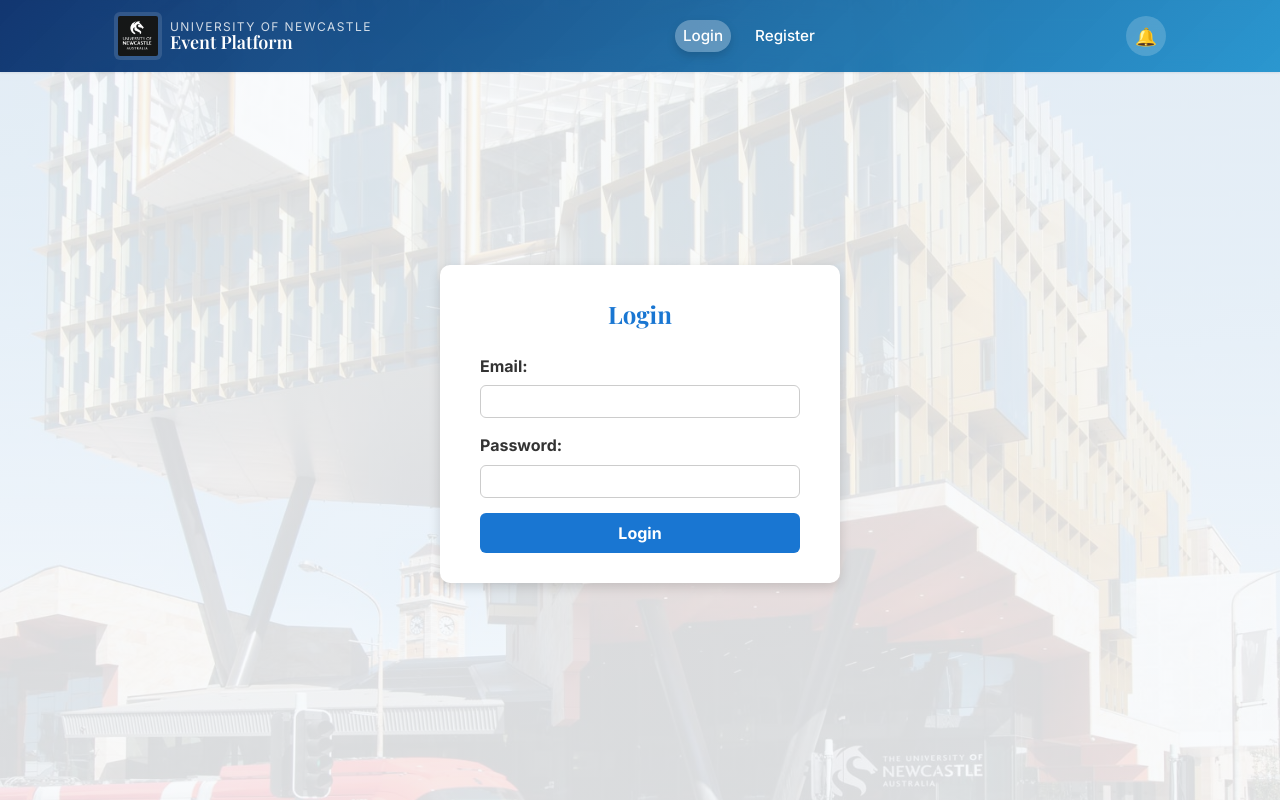
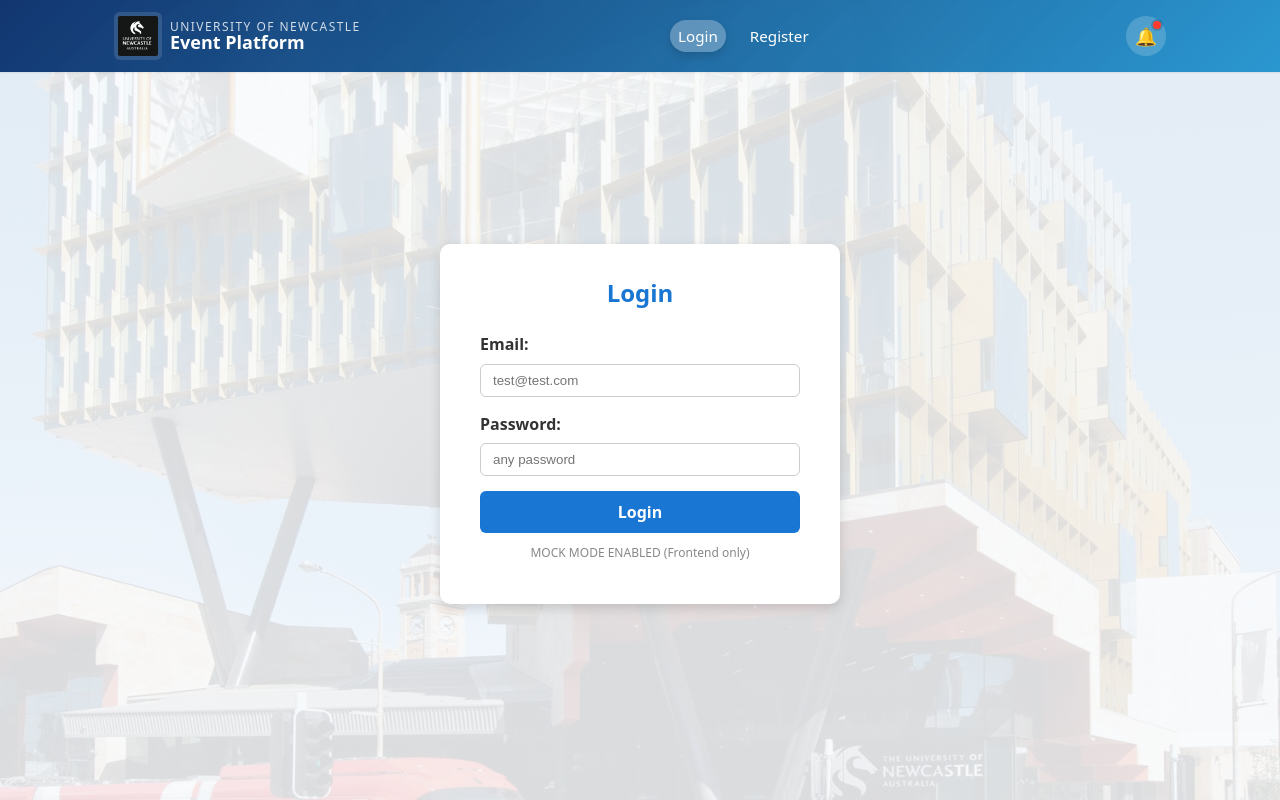
Before and after one commit to akxndj/uon_project, a React (Create React App) app: page /login in a window 1280 px wide. Built offline with nearby package versions, Linux system fonts and the light colour scheme.

Commit message:
notificarion

```diff
--- a/src/components/Navbar.css
+++ b/src/components/Navbar.css
@@ -243,3 +243,87 @@
     height: 36px;
   }
 }
+
+/* =========================
+   Notifications (Dropdown)
+   ========================= */
+
+.notification-wrapper {
+  position: relative;
+}
+
+/* red dot on bell */
+.notification-dot {
+  position: absolute;
+  top: 5px;
+  right: 5px;
+  width: 8px;
+  height: 8px;
+  background: #ff3b30;
+  border-radius: 50%;
+  box-shadow: 0 0 0 2px rgba(0,0,0,0.15);
+}
+
+/* dropdown container */
+.notification-dropdown {
+  position: absolute;
+  right: 0;
+  top: 44px;
+  width: 320px;
+  background: #fff;
+  color: #0f172a; /* ✅ 关键：覆盖 header 的 white */
+  box-shadow: 0 10px 25px rgba(0,0,0,0.15);
+  border-radius: 12px;
+  overflow: hidden;
+  z-index: 1000;
+}
+
+/* each notification block */
+.notification-item {
+  padding: 14px 16px;
+  cursor: pointer;
+  transition: background 0.2s;
+  border-bottom: 1px solid rgba(148, 163, 184, 0.25);
+  color: #0f172a;
+}
+
+.notification-item:hover {
+  background: #f5f7fa;
+}
+
+.notification-item.unread {
+  background: #eef6ff;
+}
+
+/* ✅ 主标题：更突出 */
+.notification-title {
+  font-size: 0.95rem;
+  font-weight: 600;
+  color: #0f172a;
+  margin-bottom: 4px;
+  line-height: 1.3;
+}
+
+/* ✅ 次信息：From Admin · Tech Conference 2026 更小更淡 */
+.notification-meta {
+  font-size: 0.75rem;
+  color: #64748b;
+  line-height: 1.4;
+}
+
+/* optional: meta parts */
+.notification-meta .source {
+  color: #475569;
+  font-weight: 500;
+}
+
+.notification-meta .event {
+  color: #94a3b8;
+  font-weight: 500;
+}
+
+.notification-empty {
+  padding: 20px;
+  text-align: center;
+  color: #64748b;
+}
--- a/src/components/Navbar.js
+++ b/src/components/Navbar.js
@@ -34,6 +34,9 @@ const Navbar = () => {
   const navigate = useNavigate();
   const [role, setRole] = useState(() => localStorage.getItem("role"));
 
+  const [showDropdown, setShowDropdown] = useState(false);
+  const [notifications, setNotifications] = useState([]);
+
   useEffect(() => {
     const syncRole = () => setRole(localStorage.getItem("role"));
     syncRole();
@@ -43,6 +46,28 @@ const Navbar = () => {
       window.removeEventListener("storage", syncRole);
       window.removeEventListener("focus", syncRole);
     };
+  }, []);
+
+  // 🔥 模拟通知数据（之后可改成后端 fetch）
+  useEffect(() => {
+    const demoNotifications = [
+      {
+        id: 1,
+        message: "Your event has been approved",
+        sender: "Admin",
+        eventTitle: "Tech Conference 2026",
+        isRead: false,
+      },
+      {
+        id: 2,
+        message: "New user registered for your event",
+        sender: "System",
+        eventTitle: "AI Workshop",
+        isRead: false,
+      },
+    ];
+
+    setNotifications(demoNotifications);
   }, []);
 
   const links = useMemo(() => {
@@ -59,6 +84,16 @@ const Navbar = () => {
   const headerClass = `site-header ${
     role ? roleThemes[role] : roleThemes.guest
   }`;
+
+  const unreadCount = notifications.filter(n => !n.isRead).length;
+
+  const markAsRead = (id) => {
+    setNotifications(prev =>
+      prev.map(n =>
+        n.id === id ? { ...n, isRead: true } : n
+      )
+    );
+  };
 
   return (
     <header className={headerClass}>
@@ -97,14 +132,47 @@ const Navbar = () => {
               Create Event
             </button>
           )}
-          <button
-            type="button"
-            className="icon-btn"
-            aria-label="Notifications"
-            title="Notifications"
+
+          {/* 🔔 通知系统 */}
+          <div
+            className="notification-wrapper"
+            onMouseEnter={() => setShowDropdown(true)}
+            onMouseLeave={() => setShowDropdown(false)}
           >
-            🔔
-          </button>
+            <button className="icon-btn">
+              🔔
+              {unreadCount > 0 && (
+                <span className="notification-dot"></span>
+              )}
+            </button>
+
+            {showDropdown && (
+              <div className="notification-dropdown">
+                {notifications.length === 0 ? (
+                  <div className="notification-empty">
+                    No notifications
+                  </div>
+                ) : (
+                  notifications.map(item => (
+                    <div
+                      key={item.id}
+                      className={`notification-item ${
+                        item.isRead ? "" : "unread"
+                      }`}
+                      onMouseEnter={() => markAsRead(item.id)}
+                      onClick={() => navigate("/notifications")}
+                    >
+                      <strong>{item.message}</strong>
+                      <div className="notification-meta">
+                        From {item.sender} · {item.eventTitle}
+                      </div>
+                    </div>
+                  ))
+                )}
+              </div>
+            )}
+          </div>
+
           {role ? (
             <button
               type="button"
--- a/src/index.css
+++ b/src/index.css
@@ -13,9 +13,11 @@
   --color-danger: #dc2626;
   --color-info: #0284c7;
 
-  --font-heading: "Playfair Display", serif;
-  --font-body: "Inter", system-ui, -apple-system, BlinkMacSystemFont,
-    "Segoe UI", sans-serif;
+  --font-heading: system-ui, -apple-system, BlinkMacSystemFont,
+  "Segoe UI", Arial, sans-serif;
+
+  --font-body: system-ui, -apple-system, BlinkMacSystemFont,
+  "Segoe UI", Arial, sans-serif;
 
   --radius-sm: 6px;
   --radius-md: 12px;
--- a/src/pages/Login.js
+++ b/src/pages/Login.js
@@ -2,42 +2,79 @@ import React, { useState } from "react";
 import { useNavigate } from "react-router-dom";
 import "../styles/user.css";
 
+/**
+ * Frontend MOCK switch
+ * true  = use mock login (NO backend / NO MongoDB)
+ * false = use real backend API
+ */
+const USE_MOCK = true;
+
 function Login() {
-  // Username and password state
   const [email, setEmail] = useState("");
   const [password, setPassword] = useState("");
   const navigate = useNavigate();
 
-  // Handle login form submit
   const handleLogin = async (e) => {
     e.preventDefault();
 
-    const response = await fetch("http://localhost:9999/api/login",
-      {method: "POST",
-      headers: {"Content-Type": "application/json"},
-      body: JSON.stringify({email, password})
+    /* =========================
+       MOCK LOGIN (Frontend Only)
+       ========================= */
+    if (USE_MOCK) {
+      // You can change role to: "admin" | "organizer" | "user"
+      const mockUser = {
+        id: "u1",
+        email: email || "mock@test.com",
+        name: "Mock User",
+        role: "user",
+      };
+
+      localStorage.setItem("token", "mock-token");
+      localStorage.setItem("user", JSON.stringify(mockUser));
+      localStorage.setItem("role", mockUser.role);
+
+      console.log("MOCK LOGIN:", mockUser);
+
+      alert("Login Successful (MOCK)");
+
+      // Redirect based on role (optional)
+      if (mockUser.role === "admin") navigate("/admin");
+      else if (mockUser.role === "organizer") navigate("/organizer");
+      else navigate("/home");
+
+      return;
+    }
+
+    /* =========================
+       REAL BACKEND LOGIN
+       ========================= */
+    try {
+      const response = await fetch("http://localhost:5000/api/login", {
+        method: "POST",
+        headers: { "Content-Type": "application/json" },
+        body: JSON.stringify({ email, password }),
       });
 
-    const data = await response.json();
+      const data = await response.json();
 
-    if(!response.ok)
-    {
-      throw new Error(data.message || "Login Failed")
+      if (!response.ok) {
+        throw new Error(data.message || "Login Failed");
+      }
 
+      localStorage.setItem("token", data.token);
+      localStorage.setItem("user", JSON.stringify(data.user));
+      localStorage.setItem("role", data.user?.role || "user");
+
+      alert("Login Successful");
+
+      if (data.user?.role === "admin") navigate("/admin");
+      else if (data.user?.role === "organizer") navigate("/organizer");
+      else navigate("/home");
+
+    } catch (error) {
+      console.error("Login error:", error);
+      alert(error.message || "Login failed");
     }
-
-    alert("Login Successful")
-    /* let role = "user"; // Default role is user
-    if (username === "admin") role = "admin";
-    else if (username === "organizer") role = "organizer";
-
-    // Save role in localStorage
-    localStorage.setItem("role", role);
-
-    // Redirect based on role
-    if (role === "admin") navigate("/admin");
-    else if (role === "organizer") navigate("/organizer"); */
-    navigate("/home"); // Normal user goes to Home page
   };
 
   return (
@@ -45,7 +82,6 @@ function Login() {
       <div className="form-card">
         <h1>Login</h1>
 
-        {/* Login form */}
         <form onSubmit={handleLogin}>
           <div className="form-group">
             <label>Email:</label>
@@ -53,6 +89,7 @@ function Login() {
               type="email"
               value={email}
               onChange={(e) => setEmail(e.target.value)}
+              placeholder="test@test.com"
               required
             />
           </div>
@@ -63,15 +100,21 @@ function Login() {
               type="password"
               value={password}
               onChange={(e) => setPassword(e.target.value)}
+              placeholder="any password"
               required
             />
           </div>
 
-          {/* Submit button */}
           <button type="submit" className="form-btn">
             Login
           </button>
         </form>
+
+        {USE_MOCK && (
+          <p style={{ marginTop: "10px", fontSize: "12px", color: "#888" }}>
+            MOCK MODE ENABLED (Frontend only)
+          </p>
+        )}
       </div>
     </div>
   );
```
Also changed, not shown: 2 other files (tests, documents, lock files or other folders).
